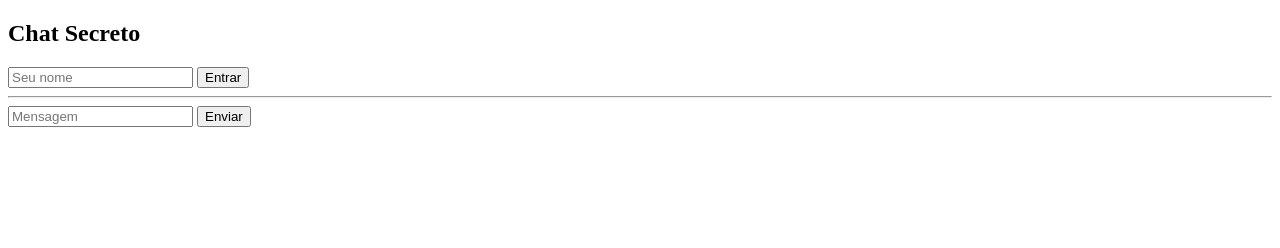
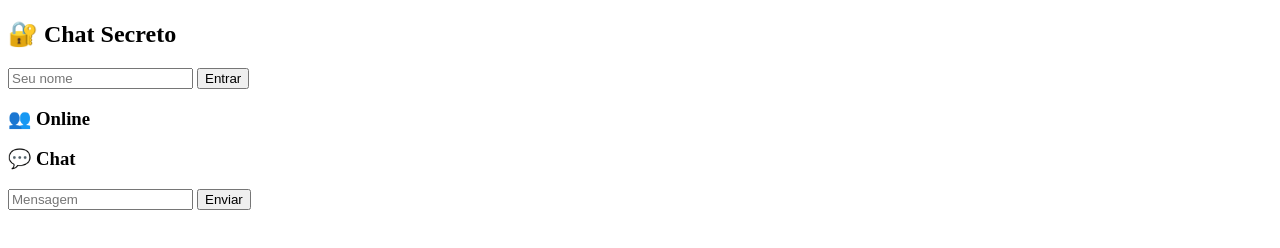
Before and after one commit to Davi10556/chat-secreto, a plain HTML site: page index.html in a window 1280 px wide. Drawn offline with Linux system fonts and the light colour scheme; no server answers.

Commit message:
Enhance index.html with emojis and new elements

```diff
--- a/index.html
+++ b/index.html
@@ -1,23 +1,26 @@
 <!DOCTYPE html>
-<html>
+<html lang="pt-br">
 <head>
   <meta charset="UTF-8">
-  <title>Chat Secreto</title>
+  <title>Chat Secreto 🔐</title>
+  <link rel="stylesheet" href="style.css">
 </head>
 <body>
 
-<h2>Chat Secreto</h2>
+<h2>🔐 Chat Secreto</h2>
 
 <input id="nome" placeholder="Seu nome">
 <button onclick="entrar()">Entrar</button>
 
-<hr>
+<h3>👥 Online</h3>
+<ul id="online"></ul>
+
+<h3>💬 Chat</h3>
+<pre id="chat"></pre>
 
 <input id="msg" placeholder="Mensagem">
 <button onclick="enviar()">Enviar</button>
 
-<pre id="chat"></pre>
-
 <script type="module" src="script.js"></script>
 </body>
 </html>
```
